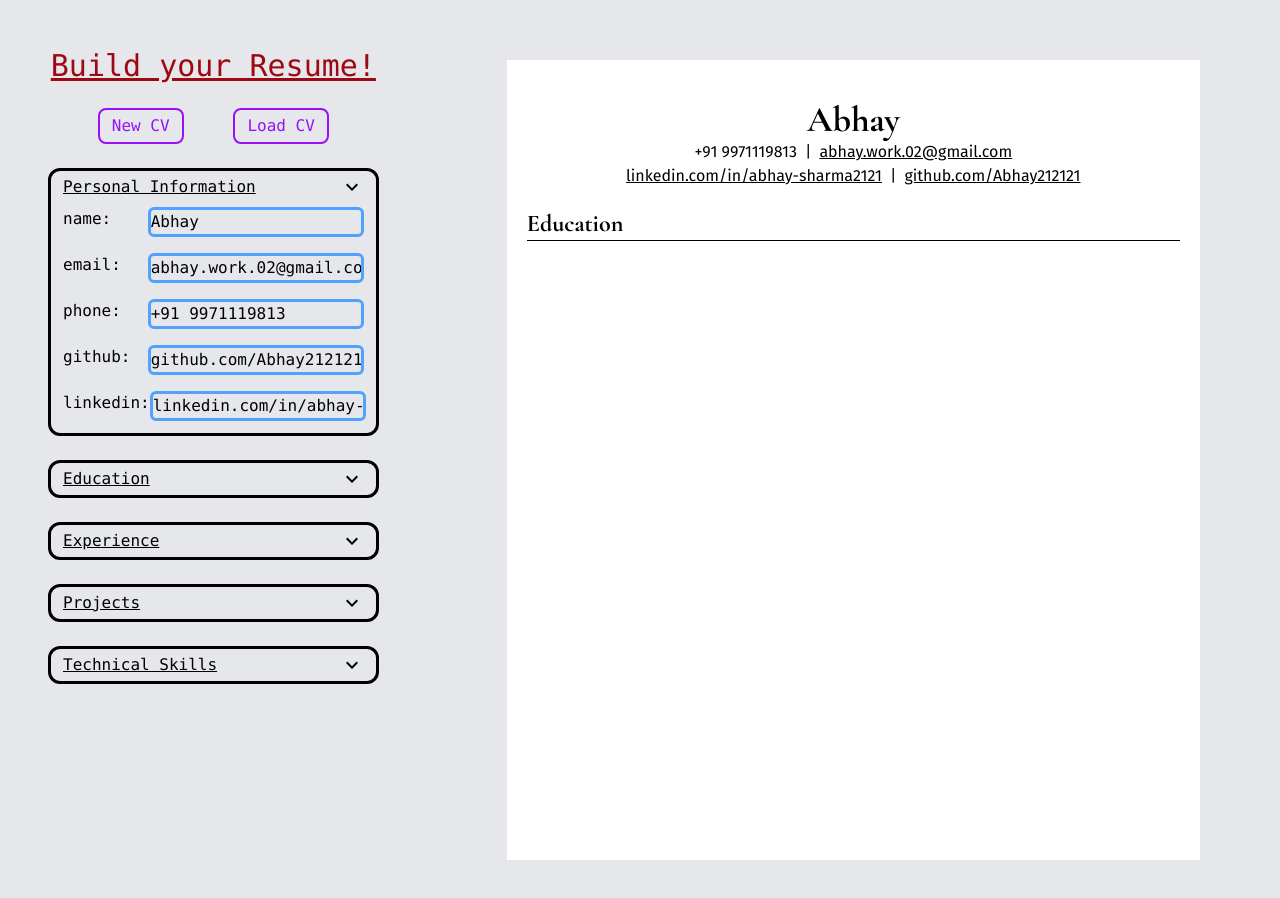
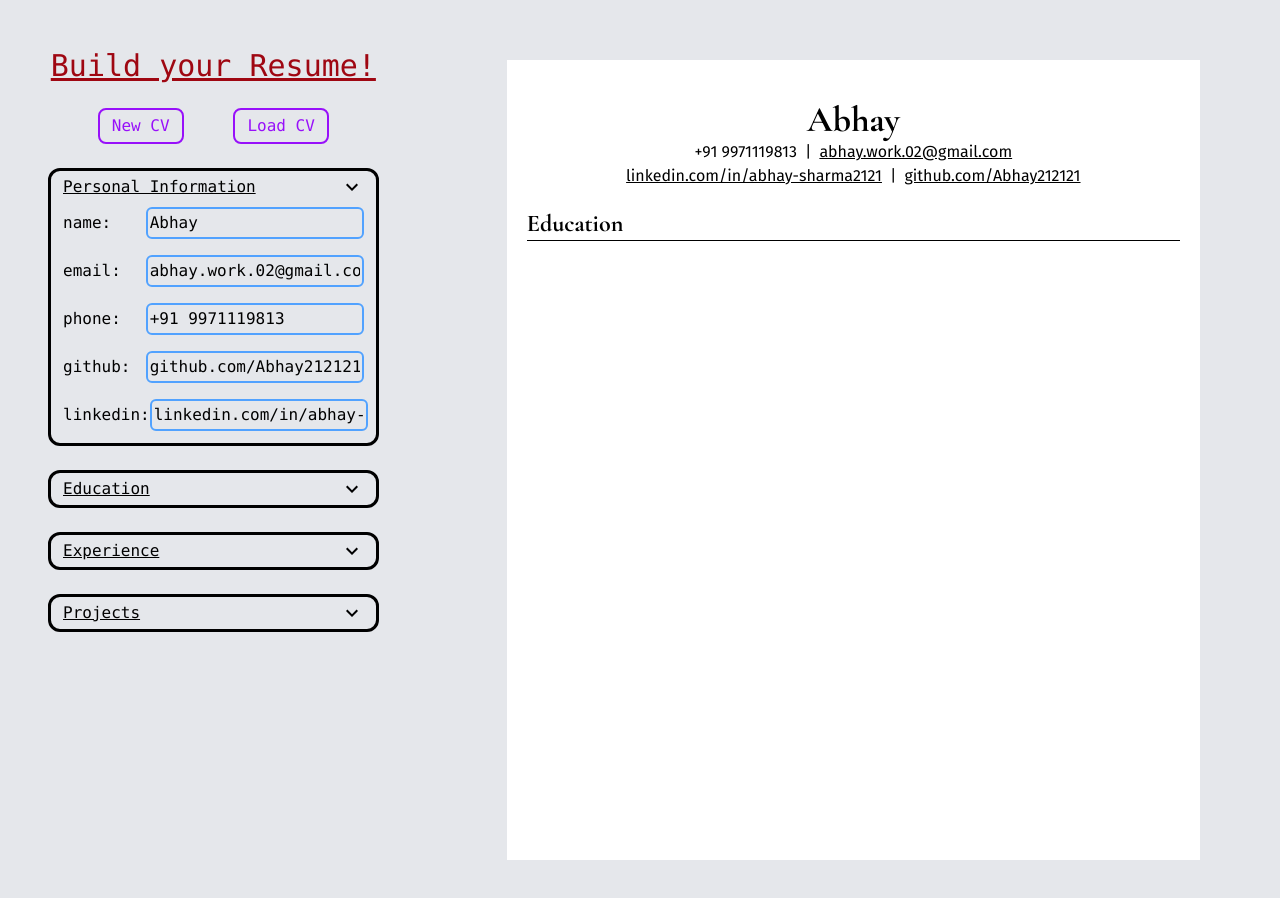
Before and after one commit to Abhay212121/CV-builder, a React (Vite) app: page / in a window 1280 px wide. Both pictures are taken after a click on the button 351 px from the left and 187 px from the top of the page. Shown: the top 898 px of the page. Built offline with nearby package versions, Linux system fonts and the light colour scheme.

Commit message:
added the UI for section component in sidebar.

```diff
--- a/src/App.jsx
+++ b/src/App.jsx
@@ -2,17 +2,19 @@ import './App.css'
 import ResumeData from './components/Resumedata'
 import Sidebar from './components/Sidebar'
 import { useState } from 'react'
+import { personalData, educationData } from './utils/constants'
 
 function App() {
 
-  const [PersonalInfo, setPersonalInfo] = useState({
-    name: 'Abhay', email: 'abhay.work.02@gmail.com', phone: '+91 9971119813', github: 'github.com/Abhay212121', linkedin: 'linkedin.com/in/abhay-sharma2121'
-  })
+  const [PersonalInfo, setPersonalInfo] = useState(personalData)
+
+  const [educationInfo, setEducationInfo] = useState(educationData)
 
   return (
     <div className='flex font-mono'>
-      <Sidebar personalData={PersonalInfo} setPersonalData={setPersonalInfo} />
-      <ResumeData personalData={PersonalInfo} setPersonalData={setPersonalInfo} />
+      <Sidebar personalData={PersonalInfo} setPersonalData={setPersonalInfo}
+        educationData={educationInfo} setEducationData={setEducationInfo} />
+      <ResumeData personalData={PersonalInfo} educationData={educationInfo} />
     </div>
   )
 }
--- a/src/components/Btn.jsx
+++ b/src/components/Btn.jsx
@@ -1,6 +1,8 @@
-function Btn({ btnText }) {
+function Btn({ btnText, doFunc }) {
+
+
     return (
-        <button className="border-2 px-3 py-1 rounded-lg">{btnText}
+        <button className="border-2 px-3 py-1 rounded-lg" onClick={doFunc}>{btnText}
         </button>
     )
 }
--- /dev/null
+++ b/src/components/Personalsection.jsx
@@ -0,0 +1,33 @@
+import { useState } from "react"
+import Icon from '@mdi/react';
+import { mdiChevronDown } from '@mdi/js';
+
+export default function Personalsection({ sectionHeading, sectionFormData, setSectionFormData }) {
+
+  const [isActive, setIsActive] = useState(false)
+  return (
+    <div className="border-3 px-3 py-1 rounded-xl w-full">
+      <div className="flex w-full justify-between" >
+        <div className="underline">{sectionHeading}</div>
+        <button className=" hover:bg-gray-300 hover:rounded-xl hover:cursor-pointer" onClick={() => {
+          setIsActive(!isActive)
+        }}>
+          <Icon path={mdiChevronDown} size={1} />
+        </button>
+      </div>
+      {isActive && <div className="flex flex-col items-start">
+        {Object.keys(sectionFormData).map(dataKey => {
+          return (<div className="flex w-full justify-between  items-center py-2">
+            <label key={dataKey + 'label'}>{dataKey}:</label>
+            <input className="border-2 rounded-md border-blue-400 p-0.5" type="text" value={sectionFormData[dataKey]} key={'data' + dataKey} onChange={(e) => {
+              let newObj = { ...sectionFormData }
+              newObj[dataKey] = e.target.value
+              setSectionFormData(newObj)
+            }} />
+          </div>
+          )
+        })}
+      </div>}
+    </div >
+  )
+}
--- a/src/components/Section.jsx
+++ b/src/components/Section.jsx
@@ -1,10 +1,21 @@
-import { useState } from "react"
 import Icon from '@mdi/react';
 import { mdiChevronDown } from '@mdi/js';
+import { useState } from 'react';
+import Btn from './Btn';
 
 export default function Section({ sectionHeading, sectionFormData, setSectionFormData }) {
 
     const [isActive, setIsActive] = useState(false)
+
+    function handleChange() {
+        console.log('clicked')
+    }
+
+
+    function handleAddMore() {
+        console.log('clicked')
+    }
+
     return (
         <div className="border-3 px-3 py-1 rounded-xl w-full">
             <div className="flex w-full justify-between" >
@@ -16,18 +27,27 @@ export default function Section({ sectionHeading, sectionFormData, setSectionFor
                 </button>
             </div>
             {isActive && <div className="flex flex-col items-start">
-        {Object.keys(sectionFormData).map(dataKey => {
-          return (<div className="flex w-full justify-between py-2">
+                {sectionFormData.map((data) => {
+                    return (
+                        <div className='border-2 rounded-md mb-5 w-full px-5 border-dashed mt-3 '>
+                            <button className='text-red-500 float-right' onClick={handleChange}>X</button>
+                            {Object.keys(data).map(dataKey => {
+                                return (<div className="flex w-full justify-between items-center py-2">
                                     <label key={dataKey + 'label'}>{dataKey}:</label>
-            <input className="border-3 rounded-md p- border-blue-400" type="text" placeholder={dataKey} value={sectionFormData[dataKey]} key={'data' + dataKey} onChange={(e) => {
+                                    <input className="border-2 rounded-md border-blue-400 p-0.5" type="text" value={data[dataKey]} key={'data' + dataKey} onChange={(e) => {
                                         let newObj = { ...sectionFormData }
                                         newObj[dataKey] = e.target.value
                                         setSectionFormData(newObj)
                                     }} />
+                                </div>)
+                            })}
                         </div>
                     )
                 })}
+                <div className='m-auto pb-8 text-green-500'>
+                    <Btn btnText={'Add more'} doFunc={handleAddMore} />
+                </div>
             </div>}
-    </div >
+        </div>
     )
 }
--- a/src/components/Sidebar.jsx
+++ b/src/components/Sidebar.jsx
@@ -1,7 +1,7 @@
 import Btn from "./Btn"
+import Personalsection from "./Personalsection"
 import Section from "./Section"
-
-function Sidebar({ personalData, setPersonalData }) {
+function Sidebar({ personalData, setPersonalData, educationData, setEducationData, experienceData, setExperienceData, projectData, setProjectData }) {
 
     return (
         <div className="  w-1/3 px-12 py-12 bg-gray-200 flex flex-col items-center gap-6 min-h-180 ">
@@ -10,11 +10,13 @@ function Sidebar({ personalData, setPersonalData }) {
                 <Btn btnText={'New CV'} />
                 <Btn btnText={'Load CV'} />
             </div>
-            <Section sectionHeading={'Personal Information'} sectionFormData={personalData} setSectionFormData={setPersonalData} />
-            <Section sectionHeading={'Education'} />
-            <Section sectionHeading={'Experience'} />
-            <Section sectionHeading={'Projects'} />
-            <Section sectionHeading={'Technical Skills'} />
+            <Personalsection sectionHeading={'Personal Information'} sectionFormData={personalData} setSectionFormData={setPersonalData} />
+
+
+            <Section sectionHeading={'Education'} sectionFormData={educationData} setSectionFormData={setEducationData} />
+            <Section sectionHeading={'Experience'} sectionFormData={experienceData} setSectionFormData={setExperienceData} />
+            <Section sectionHeading={'Projects'} sectionFormData={projectData} setSectionFormData={setProjectData} />
+            {/* <Section sectionHeading={'Technical Skills'} sectionFormData={educationData} setSectionFormData={setEducationData} /> */}
         </div>
     )
 }
--- /dev/null
+++ b/src/utils/constants.js
@@ -0,0 +1,23 @@
+const personalData = {
+    name: 'Abhay', email: 'abhay.work.02@gmail.com', phone: '+91 9971119813', github: 'github.com/Abhay212121', linkedin: 'linkedin.com/in/abhay-sharma2121'
+}
+
+const educationData = [
+    { name: 'MGM College of Engineering and Technology (AKTU University)', course: 'Bachelor of Technology in Computer Science ', location: 'Noida, UP', duration: '2021 - 2025' },
+
+    { name: 'St. Columbus School', course: 'High School', location: 'Faridabad, HR', duration: '2009 - 2021' }
+]
+
+const experienceData = [
+    { name: 'Digital Supreme', role: 'Software Engineering Intern', time: 'Jul 2024 - Aug 2024', desc: 'Developed and deployed their website from scratch with the help of my team' }
+]
+
+const projectData = [
+    { projectName: 'CV builder', time: 'Jan 2025', desc: 'A website to easily make you CV / Resume' },
+
+    { projectName: 'Procrastinot', time: 'Dec 2024', desc: 'A simple and intuitive web app to create, organize, and manage your daily tasks' },
+
+    { projectName: 'Weatherly', time: 'Nov 2024', desc: ' real-time weather web App to display live weather data' }
+]
+
+export { personalData, educationData, experienceData, projectData }
```
Lines whose indentation alone changed are shown as unchanged.
